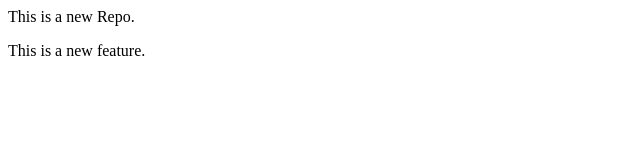
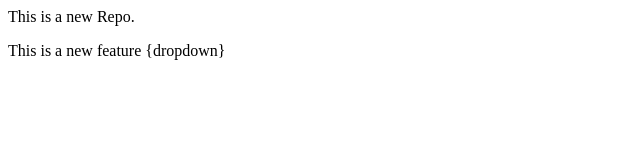
Before and after one commit to MajinaPrawin/localRepo, a plain HTML site: page index.html in a window 1280 px wide. Shown: the full height of the page, 0-640 px from the left. Drawn offline with Linux system fonts and the light colour scheme.

```diff
--- a/index.html
+++ b/index.html
@@ -1,2 +1,2 @@
 <p>This is a new Repo.</p>
-<p>This is a new feature.</p>
+<p>This is a new feature {dropdown}</p>
```
